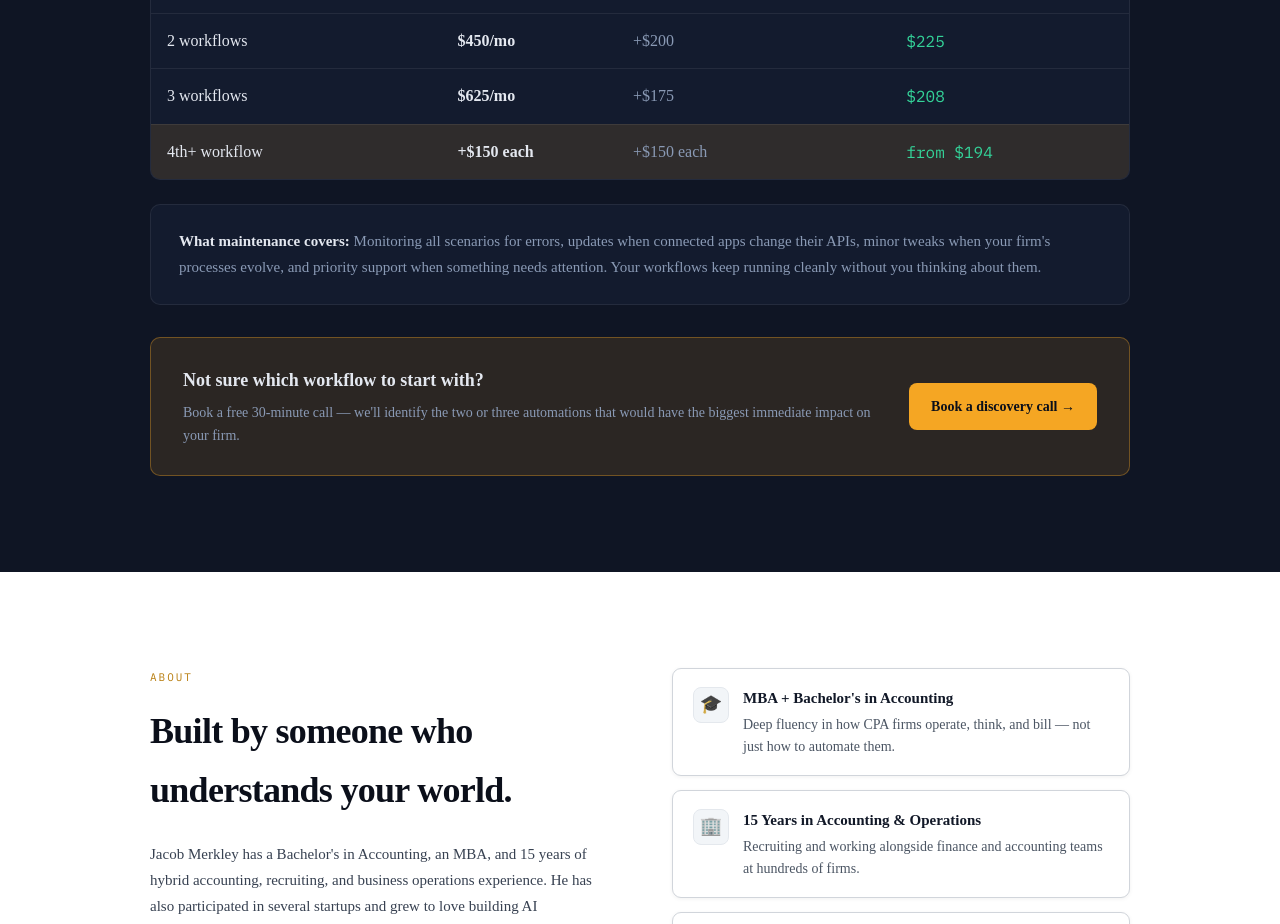
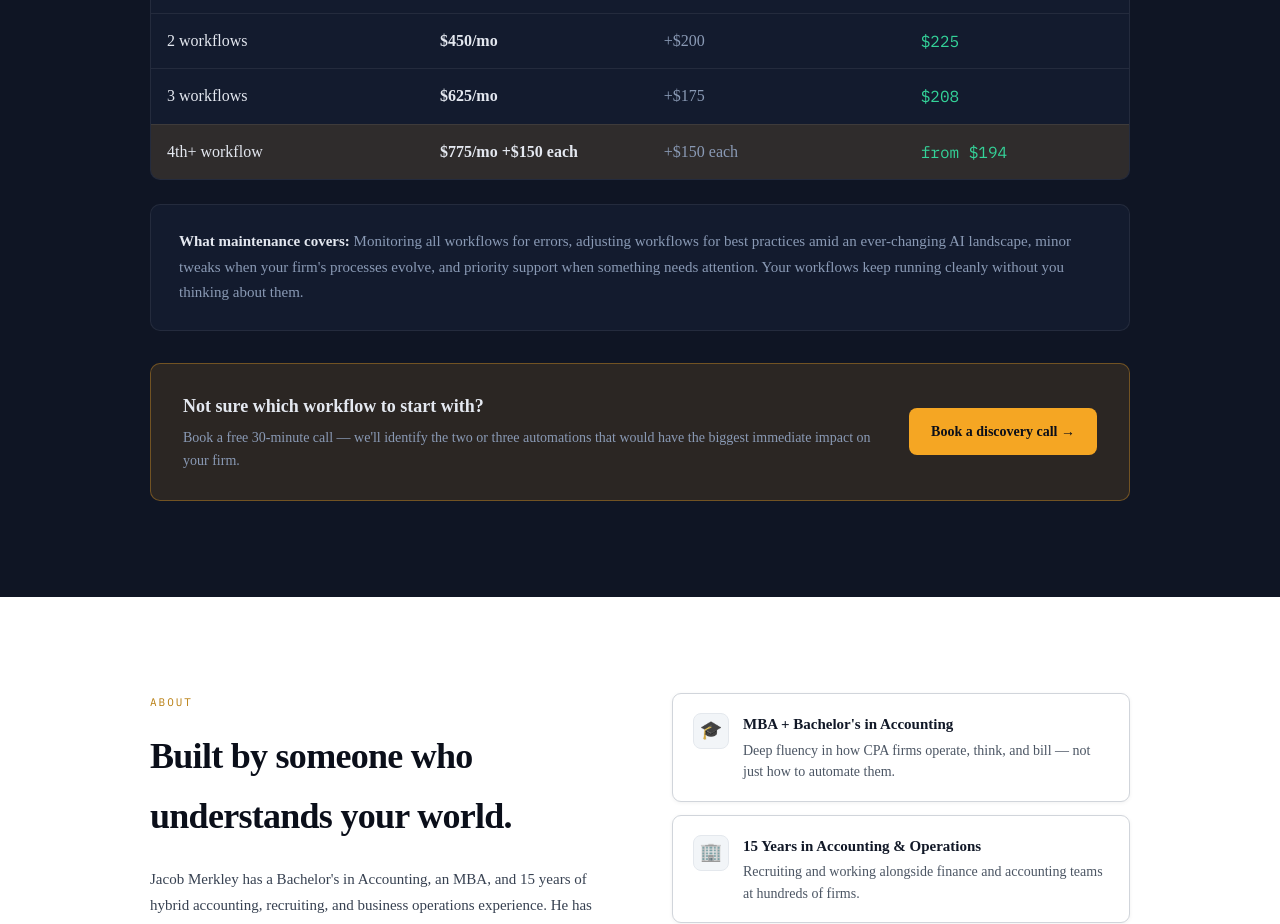
Before and after one commit to cronere/Cronere, a Next.js app: page / in a window 1280 px wide. Shown: the part 4240-5164 px from the top of the page. Built offline with nearby package versions, Linux system fonts and the light colour scheme.

Commit message:
Update page.js

```diff
--- a/app/page.js
+++ b/app/page.js
@@ -709,7 +709,7 @@ export default function Home() {
                     { wf: '1 workflow', monthly: '$250/mo', added: '+$250', avg: '$250', highlight: false },
                     { wf: '2 workflows', monthly: '$450/mo', added: '+$200', avg: '$225', highlight: false },
                     { wf: '3 workflows', monthly: '$625/mo', added: '+$175', avg: '$208', highlight: false },
-                    { wf: '4th+ workflow', monthly: '+$150 each', added: '+$150 each', avg: 'from $194', highlight: true },
+                    { wf: '4th+ workflow', monthly: '$775/mo +$150 each', added: '+$150 each', avg: 'from $194', highlight: true },
                   ].map(r => (
                     <tr key={r.wf} className={r.highlight ? 'row-highlight' : ''}>
                       <td className="td-main">{r.wf}</td>
@@ -725,7 +725,7 @@ export default function Home() {
           </div>
 
           <div className="pricing-note" style={{marginTop: '1.5rem'}}>
-            <strong>What maintenance covers:</strong> Monitoring all scenarios for errors, updates when connected apps change their APIs, minor tweaks when your firm&apos;s processes evolve, and priority support when something needs attention. Your workflows keep running cleanly without you thinking about them.
+            <strong>What maintenance covers:</strong> Monitoring all workflows for errors, adjusting workflows for best practices amid an ever-changing AI landscape, minor tweaks when your firm&apos;s processes evolve, and priority support when something needs attention. Your workflows keep running cleanly without you thinking about them.
           </div>
 
           <div className="pricing-cta">
```
